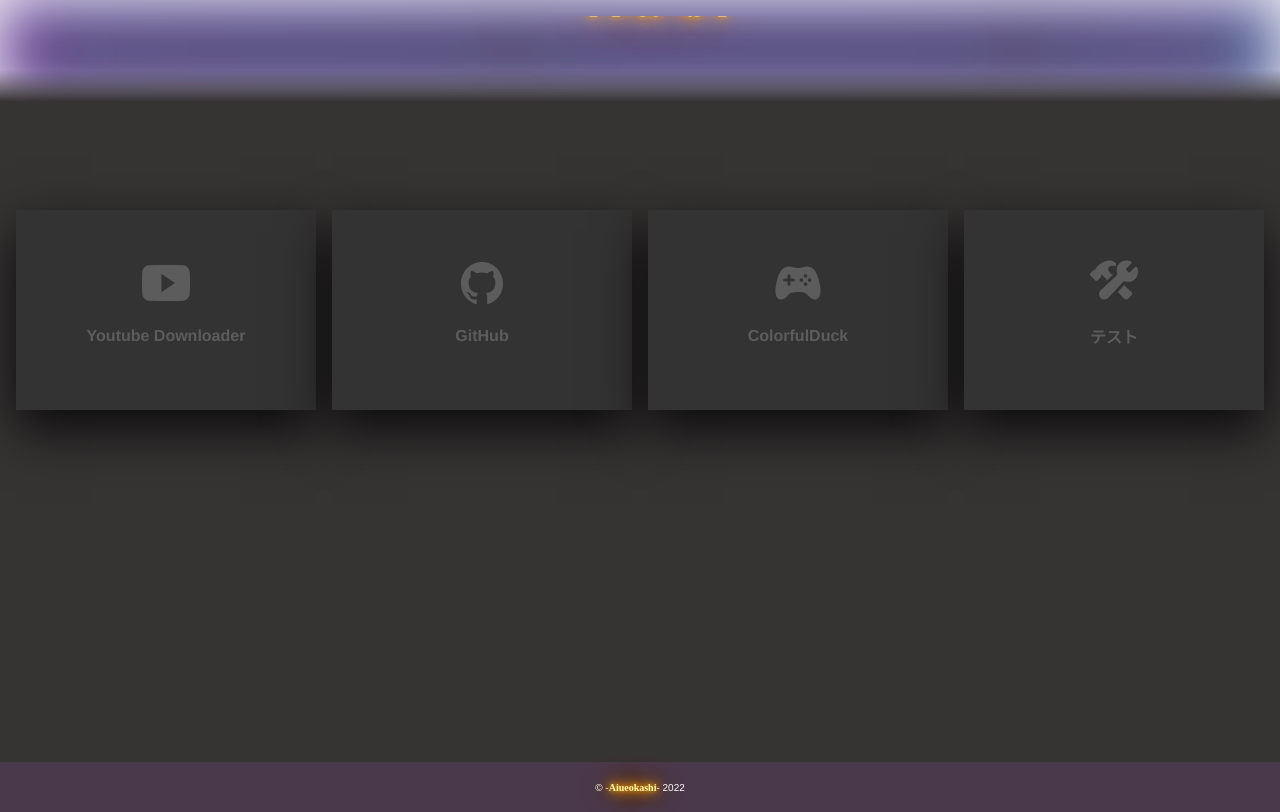
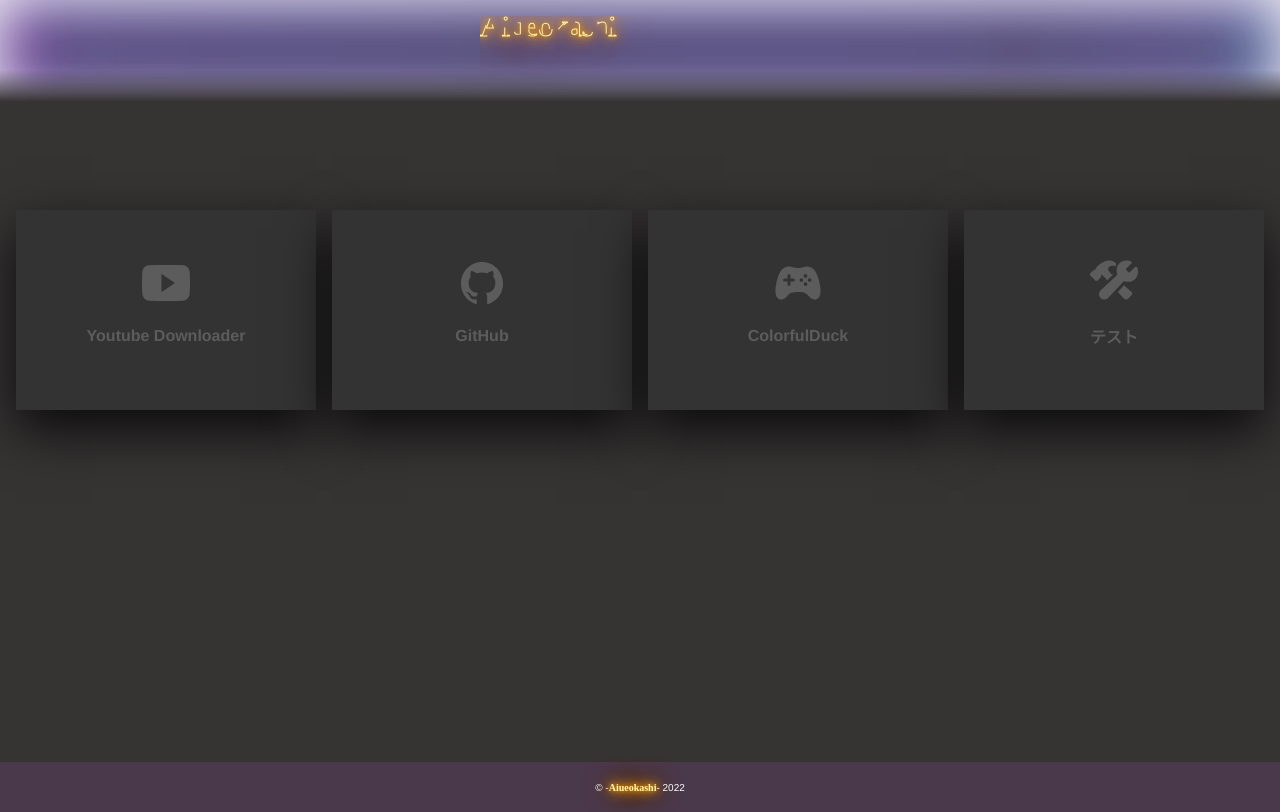
Before and after one commit to Aiueokashi/aiueokashi-app, a Vue app: page / in a window 1280 px wide. Built offline with nearby package versions, Linux system fonts and the light colour scheme; what muse-ui, vue-youtube would draw is missing.

Commit message:
Update Header.vue

```diff
--- a/src/components/share/Header.vue
+++ b/src/components/share/Header.vue
@@ -1,7 +1,7 @@
 <template>
   <header>
-  <svg slot="left" width="100%" height="100px"  viewBox="0 0 100 100">
-    <text  x="0" y="0" width="100" height="100" fill="none" class="animate"><router-link to="/" >{{name}}</router-link></text>
+  <svg width="25%" height="100px" >
+    <text  x="0" y="20" fill="none" class="animate"><router-link to="/" >{{name}}</router-link></text>
    </svg>
 </header>
 </template>
```
